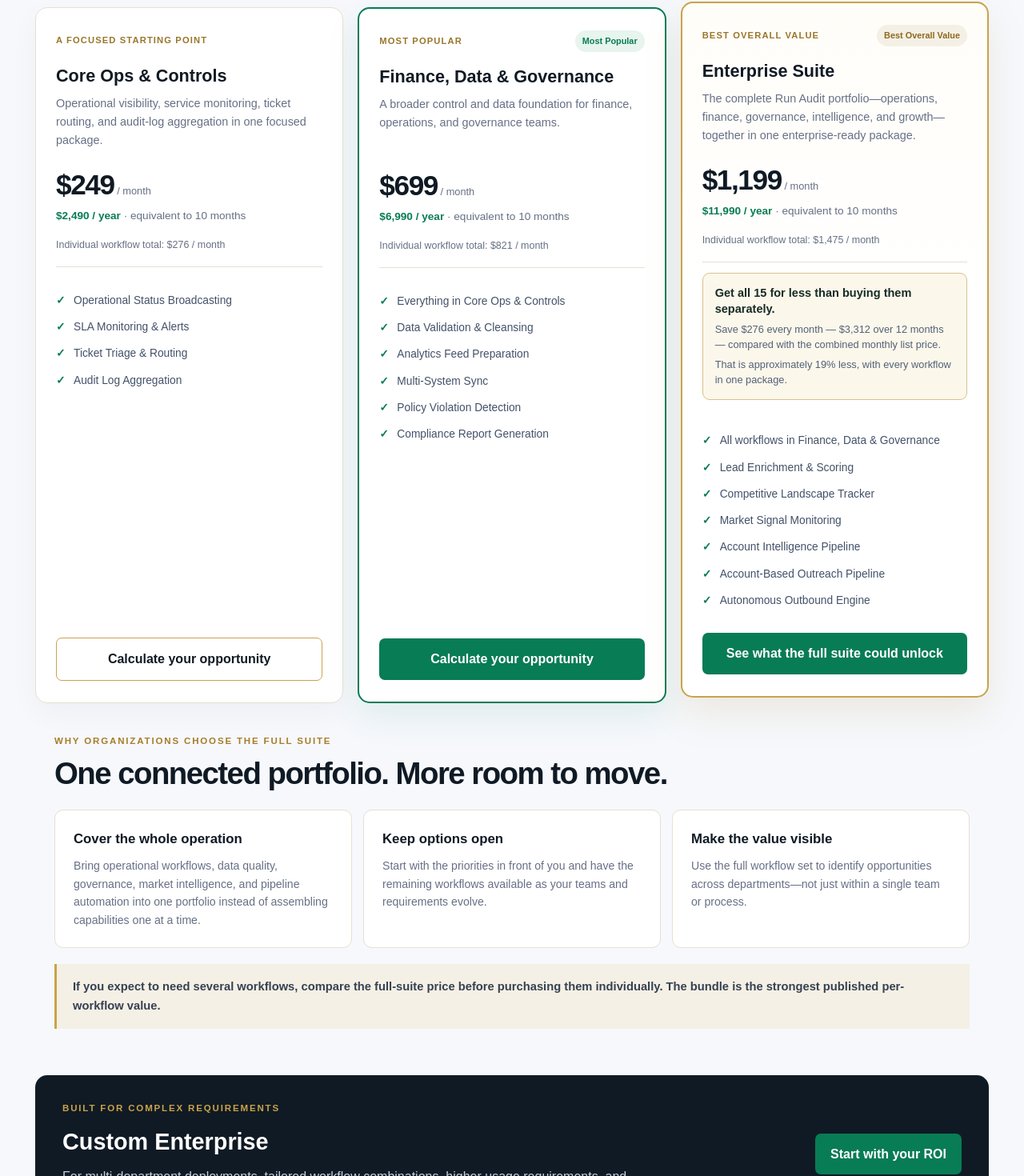
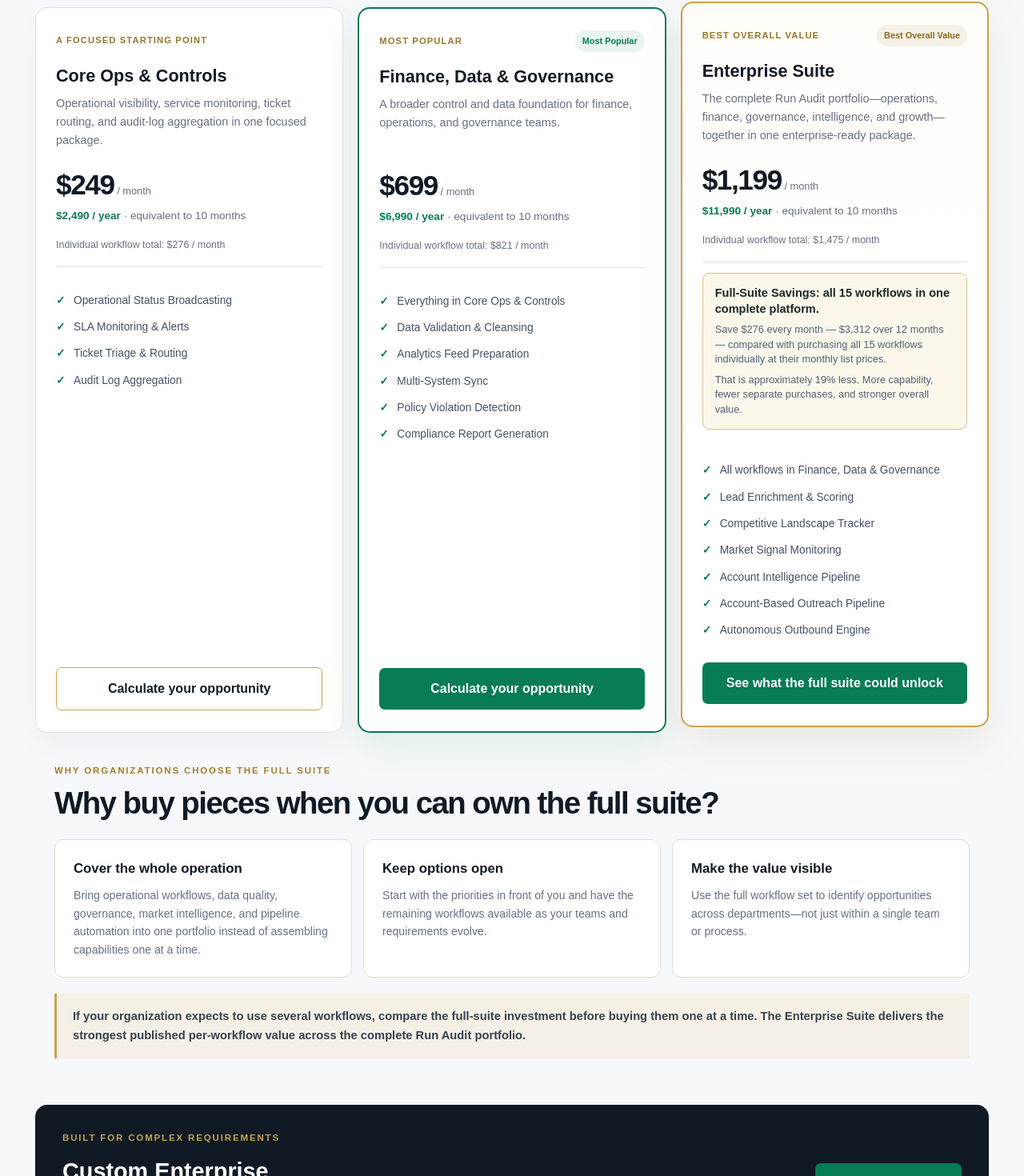
Before and after one commit to nexusai007/iposhells.com, a Next.js app: page /pricing in a window 1280 px wide. Shown: the part 471-1941 px from the top of the page at 80% size. Built offline with nearby package versions, Linux system fonts and the light colour scheme.

Commit message:
Strengthen Enterprise full-suite savings message

```diff
--- a/app/pricing/page.tsx
+++ b/app/pricing/page.tsx
@@ -107,7 +107,7 @@ export default function PricingPage() {
             <div className="package-price">{money(plan.monthly)}<span> / month</span></div>
             <p className="package-annual">{money(plan.annual)} / year <span>· equivalent to 10 months</span></p>
             <p className="package-value">Individual workflow total: {money(plan.standalone)} / month</p>
-            {plan.name === "Enterprise Suite" ? <div className="enterprise-value-callout"><strong>Get all 15 for less than buying them separately.</strong><span>Save $276 every month — $3,312 over 12 months — compared with the combined monthly list price.</span><span>That is approximately 19% less, with every workflow in one package.</span></div> : null}
+            {plan.name === "Enterprise Suite" ? <div className="enterprise-value-callout"><strong>Full-Suite Savings: all 15 workflows in one complete platform.</strong><span>Save $276 every month — $3,312 over 12 months — compared with purchasing all 15 workflows individually at their monthly list prices.</span><span>That is approximately 19% less. More capability, fewer separate purchases, and stronger overall value.</span></div> : null}
             <ul className="package-workflows">
               {plan.workflows.map((workflow) => <li key={workflow}>{workflow}</li>)}
             </ul>
@@ -118,13 +118,13 @@ export default function PricingPage() {
 
       <section className="enterprise-why">
         <p className="eyebrow">WHY ORGANIZATIONS CHOOSE THE FULL SUITE</p>
-        <h2>One connected portfolio. More room to move.</h2>
+        <h2>Why buy pieces when you can own the full suite?</h2>
         <div className="enterprise-why-grid">
           <article><h3>Cover the whole operation</h3><p>Bring operational workflows, data quality, governance, market intelligence, and pipeline automation into one portfolio instead of assembling capabilities one at a time.</p></article>
           <article><h3>Keep options open</h3><p>Start with the priorities in front of you and have the remaining workflows available as your teams and requirements evolve.</p></article>
           <article><h3>Make the value visible</h3><p>Use the full workflow set to identify opportunities across departments—not just within a single team or process.</p></article>
         </div>
-        <p className="enterprise-urgency">If you expect to need several workflows, compare the full-suite price before purchasing them individually. The bundle is the strongest published per-workflow value.</p>
+        <p className="enterprise-urgency">If your organization expects to use several workflows, compare the full-suite investment before buying them one at a time. The Enterprise Suite delivers the strongest published per-workflow value across the complete Run Audit portfolio.</p>
       </section>
 
       <section className="enterprise-panel">
```
